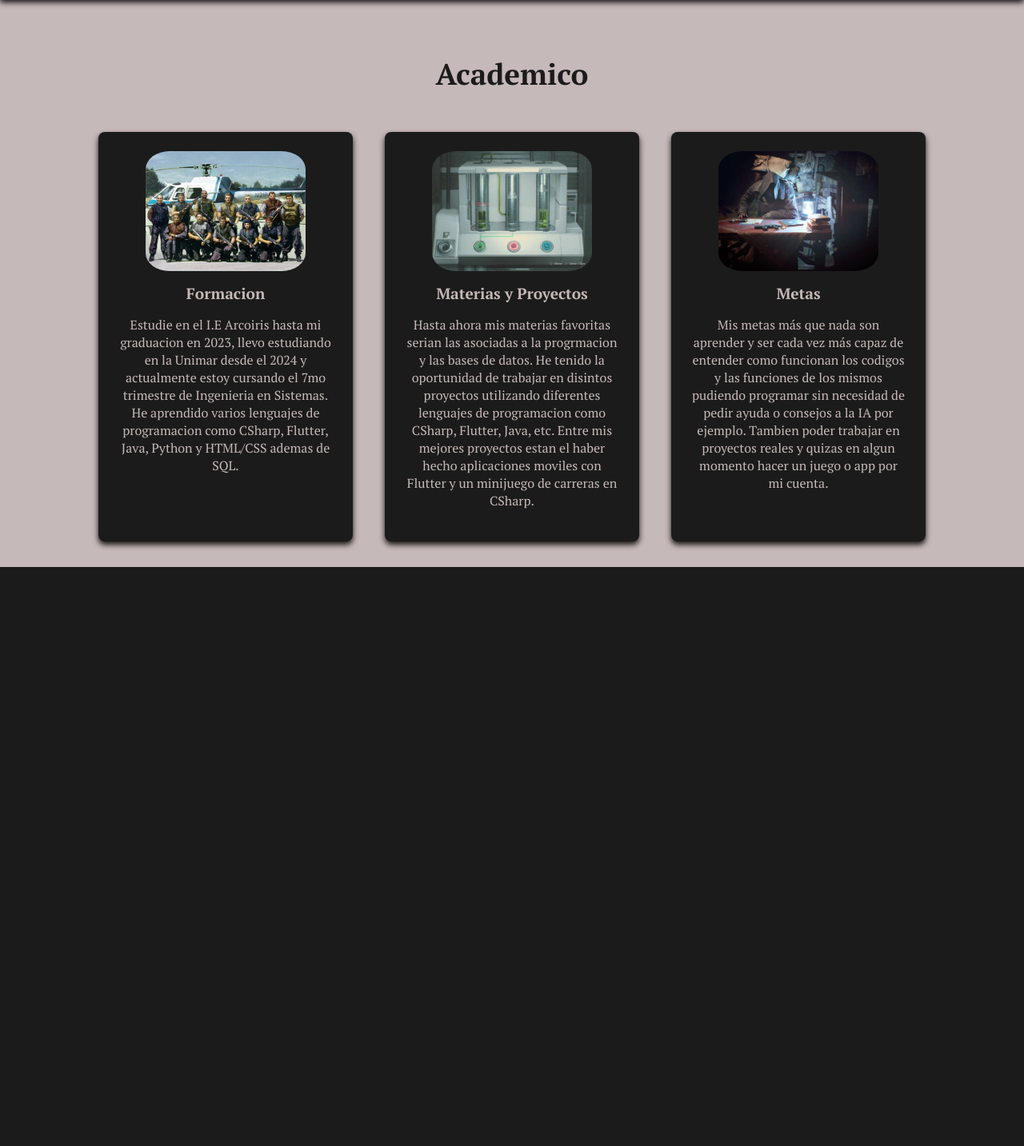
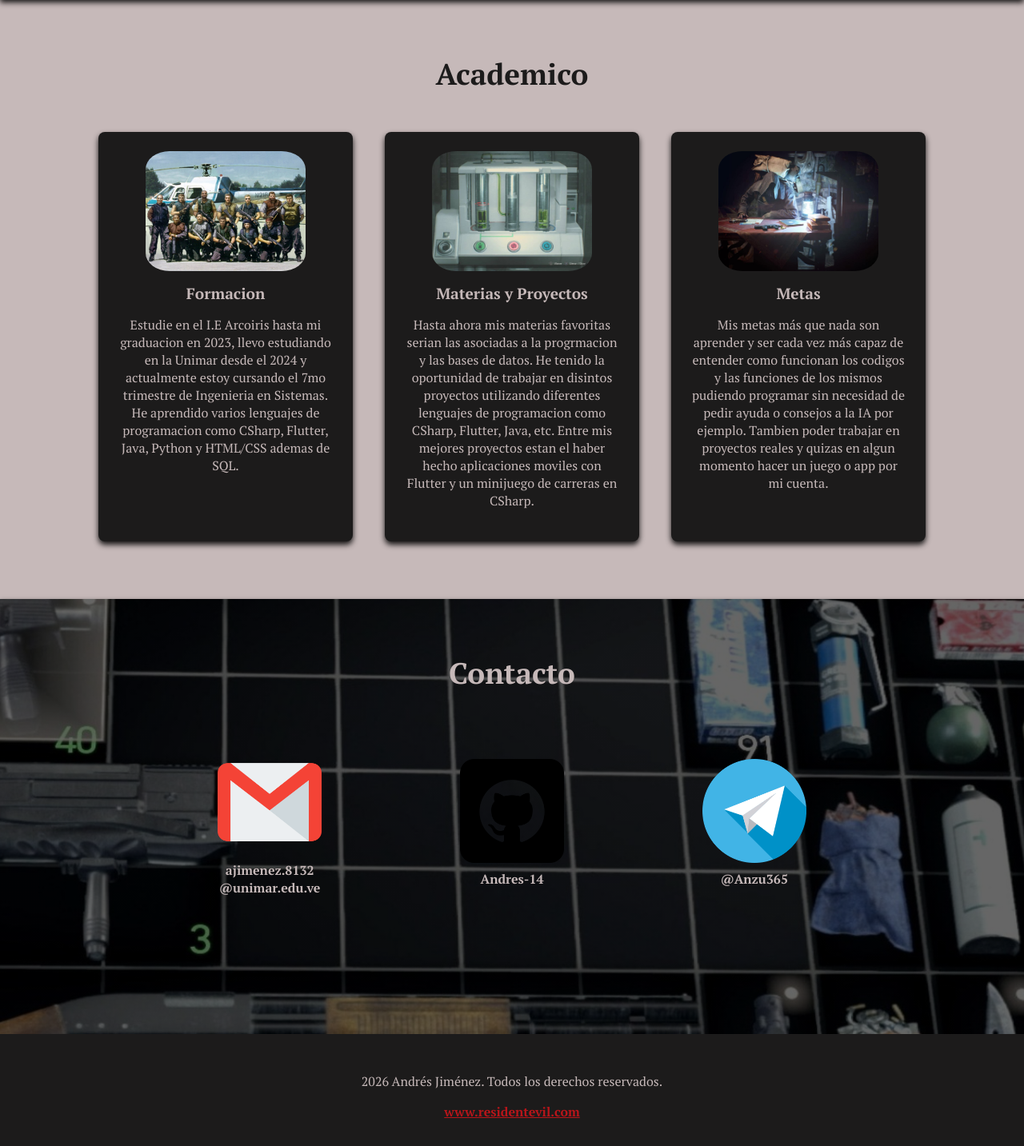
Before and after one commit to Andres-14/Portafolio_Prog_IV, a PHP site: page / in a window 1280 px wide. Shown: the part 638-2071 px from the top of the page at 80% size. Before the commit the page ends 1347 px from the top, so only its background shows below. Run offline with PHP 8.4, Linux system fonts and the light colour scheme.

Commit message:
Agregue la seccion "Contacto". Tiene una imagen de fondo y 3 iconos que hacen referencia a formas de contactarme (correo, github, telegram) los iconos tienen animacion y los de github y telegram tienen un link funcionan que te lleva a mis respectivos perfiles al momento de apretar. Tambien hice el footer y le agregue como link la pagina de resident evil requiem xd

```diff
--- a/index.html
+++ b/index.html
@@ -17,7 +17,7 @@
         <nav>
             <a href="#sobre-mi">Sobre Mi</a>
             <a href="#academico">Academico</a>
-            <a href="#">Contacto</a>
+            <a href="#contacto">Contacto</a>
         </nav>
     </header>
 
@@ -51,12 +51,31 @@
         </div>
     </section>
 
-    <section>
-
+    <section id="contacto" class="suitcase-info">
+        <h3>Contacto</h3>
+        <div class="suitcase">
+            <div>
+                <img src="assets/gmail.png" alt="Correo">
+                <p>ajimenez.8132<br>@unimar.edu.ve</p>
+            </div>
+            <div>
+                <a href="https://github.com/Andres-14" target="_blank">
+                    <img src="assets/github.png" alt="GitHub">
+                </a>
+                <p>Andres-14</p>
+            </div>
+            <div>
+                <a href="http://t.me/Anzu365" target="_blank">
+                    <img src="assets/telegrama.png" alt="Telegram">
+                </a>
+                <p>@Anzu365</p>
+            </div>
+        </div>
     </section>
 
     <footer>
-
+        <p>2026 Andrés Jiménez. Todos los derechos reservados.</p>
+        <a href="https://www.residentevil.com/requiem/es-es/">www.residentevil.com</a>
     </footer>
 </body>
 </html>
--- a/styles.css
+++ b/styles.css
@@ -80,6 +80,7 @@ nav a:hover{
 .info {
     text-align: center;
     padding: 2rem 1rem;
+    margin-bottom: 2.5rem;
 }
 
 .info h3 {
@@ -121,3 +122,56 @@ nav a:hover{
     margin-top: 10px;
     margin-bottom: 5px;
 }
+
+.suitcase-info {
+    height: 60vh;
+    justify-content: center;
+    text-align: center;
+    background: linear-gradient(rgba(0,0,0,0.6), rgba(0,0,0,0.6)),
+    url('assets/maletin.jpg') no-repeat center center/cover;
+    color: var(--background-color);
+    padding: 2rem 1rem;
+    box-shadow: 0 4px 7px rgba(0, 0, 0, 0.9);
+}
+
+.suitcase-info h3 {
+    font-size: 2.3rem;
+    color: var(--background-color);
+}
+
+.suitcase {
+    display: flex;
+    gap: 10.8rem;
+    justify-content: center;
+    align-items: center;
+    text-align: center;
+    margin-top: 4.5rem;
+}
+
+.suitcase img {
+    width: 130px;
+    object-fit: cover;
+}
+
+.suitcase img:hover {
+    transform: translateY(-8px);
+    transition: transform 0.3s ease,;
+}
+
+.suitcase p {
+    margin-top: 0.2rem;
+    font-weight: bold;
+    color: var(--background-color);
+}
+
+footer {
+    background-color: var(--secondary-color);
+    color: var(--background-color);
+    text-align: center;
+    padding: 2rem 1rem;
+}
+
+footer a {
+    color: var(--primary-color);
+    font-weight: bold;
+}
```
Also changed, not shown: assets/github.png (added), assets/gmail.png (added), assets/maletin.jpg (added), assets/telegrama.png (added).
